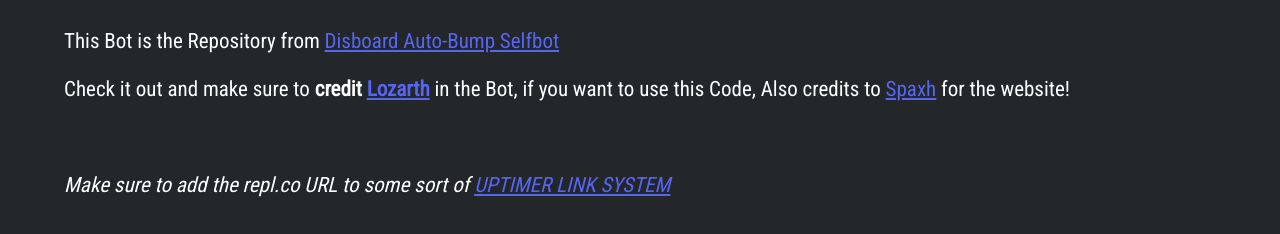
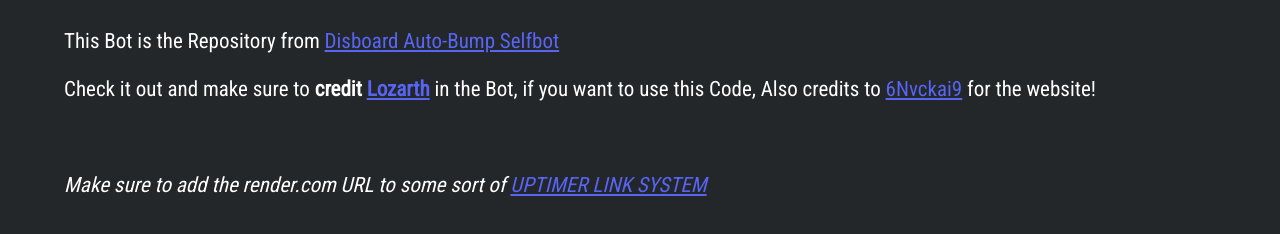
Before and after one commit to 6Nvckai9/AutoBumpDiscord, a website: page index.html in a window 1280 px wide. Shown: the part 86-320 px from the top of the page. Drawn offline with Linux system fonts and the light colour scheme.

Commit message:
index.html

```diff
--- a/index.html
+++ b/index.html
@@ -36,10 +36,10 @@
       <br /><br />
       Check it out and make sure to
       <b>credit <a href="https://github.com/Lozarth"> Lozarth</a></b>
-      in the Bot, if you want to use this Code, Also credits to <a href="https://github.com/wendelhammes"> Spaxh</a> for the
+      in the Bot, if you want to use this Code, Also credits to <a href="https://github.com/6Nvckai9"> 6Nvckai9</a> for the
       website! <br /><br />
       <br /><br /><i
-        >Make sure to add the repl.co URL to some sort of
+        >Make sure to add the render.com URL to some sort of
         <a href="https://uptimerobot.com/">UPTIMER LINK SYSTEM</a></i
       >
     </p>
```
